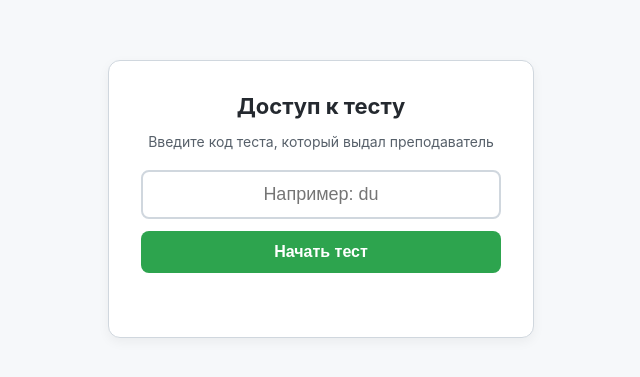
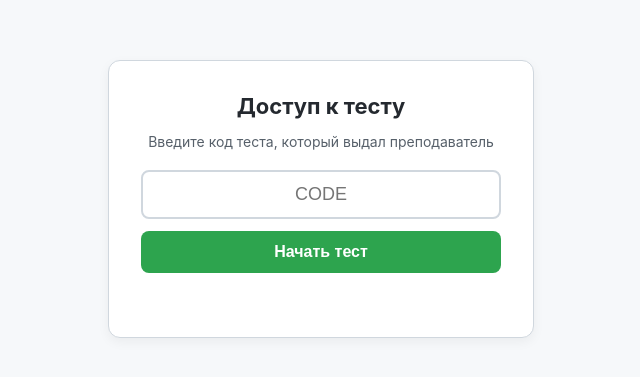
Before and after one commit to ultrabotchenge/quizzes, a plain HTML site: page index.html in a window 1280 px wide. Shown: the part 201-578 px from the top of the page, 319-959 px from the left. Drawn offline with Linux system fonts and the light colour scheme.

Commit message:
Update index.html

```diff
--- a/index.html
+++ b/index.html
@@ -83,7 +83,7 @@
     <p>Введите код теста, который выдал преподаватель</p>
 
     <form id="code-form">
-      <input type="text" id="code-input" placeholder="Например: du" autocomplete="off" required>
+      <input type="text" id="code-input" placeholder="CODE" autocomplete="off" required>
       <button type="submit" id="submit-btn">Начать тест</button>
     </form>
 
```
